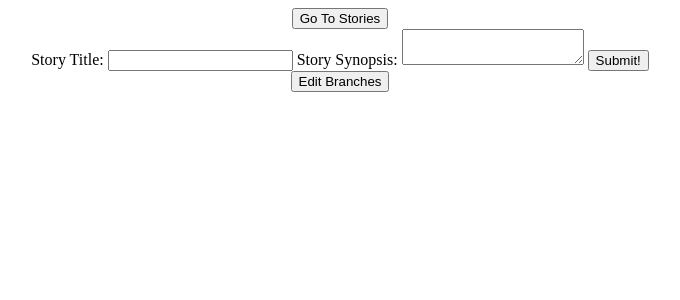
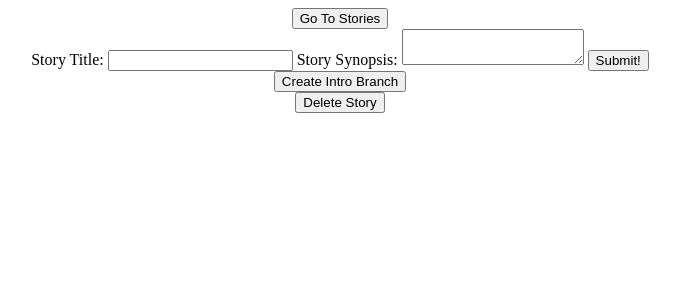
Before and after one commit to PMKnapp001/capstone-text-story-app, a Flask app: template templates/editstory.html in a window 1280 px wide. Shown: the top 300 px of the page, without its empty margins (300-980 px from the left). Run offline with Flask 3, Linux system fonts and the light colour scheme; the template is opened without the code that fills it, so the values that code supplies are empty.

Commit message:
added todo list, implemented delete buttons on branch and story level. After deletion redirects to parent branch or intro branch creation if no parent branch

```diff
--- a/crud.py
+++ b/crud.py
@@ -58,6 +58,12 @@ def delete_branch_and_descendants(branch_id):
     """Deletes branch after deleting children branches."""
 
     branch = Branch.query.get(branch_id)
+    story = branch.story
+    if story.first_branch_id == int(branch_id):
+        story.first_branch_id == None
+        db.session.add(story)
+        db.session.commit()
+
     for child in branch.get_next_branches():
         delete_branch_and_descendants(child.branch_id)
         db.session.delete(child)
--- a/server.py
+++ b/server.py
@@ -108,9 +108,13 @@ def view_story(user_id, story_id):
     story = crud.get_story_by_id(story_id)
     session['story_id'] = story_id
 
-    intro = story.get_intro_branch()
-    session['intro_branch_id'] = intro.branch_id
+    intro_id = story.first_branch_id
+    session['intro_branch_id'] = intro_id
+    if intro_id:
+        intro = crud.get_branch_by_id(intro_id)
 
+    else:
+        intro = ""
     all_branches = story.branches
 
 
@@ -289,13 +293,44 @@ def add_branch(story_id):
 @app.route('/stories/<story_id>/edit')
 def get_story_to_edit(story_id):
 
+    story = crud.get_story_by_id(story_id)
     session['story_id'] = story_id
-    session['intro_branch_id'] = ""
+
+    if story.first_branch_id:
+        session['intro_branch_id'] = story.first_branch_id
+    else:
+        session['intro_branch_id'] = ""
+
     session['previous_branch_id'] = ""
 
     story = crud.get_story_by_id(story_id)
 
     return render_template(f'editstory.html', story=story)
+
+
+@app.route('/stories/<story_id>/delete')
+def delete_story(story_id):
+
+    crud.delete_story(story_id)
+
+    return redirect(f"/user/{session['user_id']}/stories")
+
+
+@app.route('/stories/<story_id>/delete/branches/<branch_id>')
+def delete_branch(story_id, branch_id):
+
+    branch = crud.get_branch_by_id(branch_id)
+    prev_branch_id = branch.prev_branch_id
+    crud.delete_branch_and_descendants(branch_id)
+    if prev_branch_id:
+        branch_id = prev_branch_id
+
+        return redirect(f'/stories/{story_id}/edit/branches/{branch_id}')
+
+    session['previous_branch_id'] = ""
+    session['intro_branch_id'] = ""
+
+    return redirect(f'/stories/{story_id}/branches/new')
 
 
 @app.route('/stories/<story_id>/edit', methods=["POST"])
@@ -317,18 +352,21 @@ def get_branch_to_edit(story_id, branch_id):
     story = crud.get_story_by_id(story_id)
     branch = crud.get_branch_by_id(branch_id)
     session['intro_branch_id'] = story.first_branch_id
-    children = branch.get_next_branches()
-    siblings = []
-    ancestor = []
+    if session['intro_branch_id']:
+        children = branch.get_next_branches()
+        siblings = []
+        ancestor = []
 
-    if story.first_branch_id != branch.branch_id:
-        session['previous_branch_id'] = branch.prev_branch_id
-        prev_branch = crud.get_branch_by_id(session['previous_branch_id'])
-        ancestor = crud.get_branch_by_id(prev_branch.prev_branch_id)
-        siblings = prev_branch.get_next_branches()
-        siblings.pop(siblings.index(branch))
+        if story.first_branch_id != branch.branch_id:
+            session['previous_branch_id'] = branch.prev_branch_id
+            prev_branch = crud.get_branch_by_id(session['previous_branch_id'])
+            ancestor = crud.get_branch_by_id(prev_branch.prev_branch_id)
+            siblings = prev_branch.get_next_branches()
+            siblings.pop(siblings.index(branch))
 
-    return render_template('editbranch.html', story=story, branch=branch, siblings=siblings, ancestor=ancestor, children=children)
+        return render_template('editbranch.html', story=story, branch=branch, siblings=siblings, ancestor=ancestor, children=children)
+
+    return redirect(f'/stories/{story_id}/branches/new')
 
 
 @app.route('/stories/<story_id>/edit/branches/<branch_id>', methods=["POST"])
--- a/templates/editstory.html
+++ b/templates/editstory.html
@@ -15,5 +15,14 @@
   </form>
 </div>
 
-<a href="/stories/{{ story.story_id }}/edit/branches/{{ story.first_branch_id }}"><button>Edit Branches</button></a>
+{% if session['intro_branch_id'] %}
+  <a href="/stories/{{ story.story_id }}/edit/branches/{{ story.first_branch_id }}"><button>Edit Branches</button></a>
+{% endif %}
+
+{% if not session['intro_branch_id'] %}
+<a href="/stories/{{ story.story_id }}/branches/new"><button>Create Intro Branch</button></a>
+{% endif %}
+
+<a href="/stories/{{ story.story_id }}/delete"><button>Delete Story</button></a>
+
 {% endblock %}
```
Also changed, not shown: templates/createstory.html (+7 -1 lines), templates/editbranch.html (+7 -0 lines), templates/playstory.html (+9 -2 lines).
